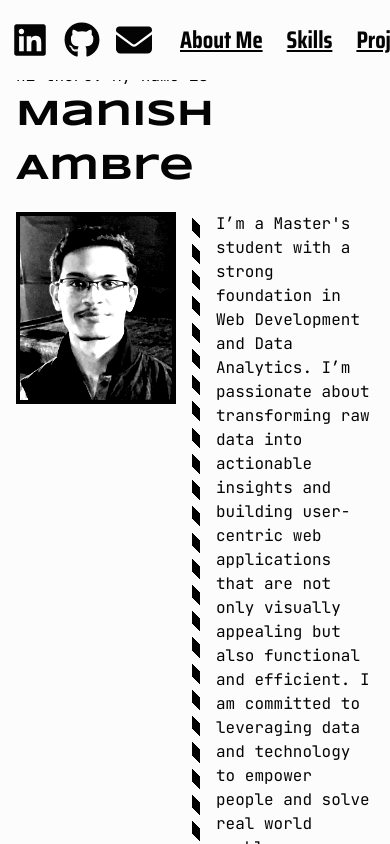
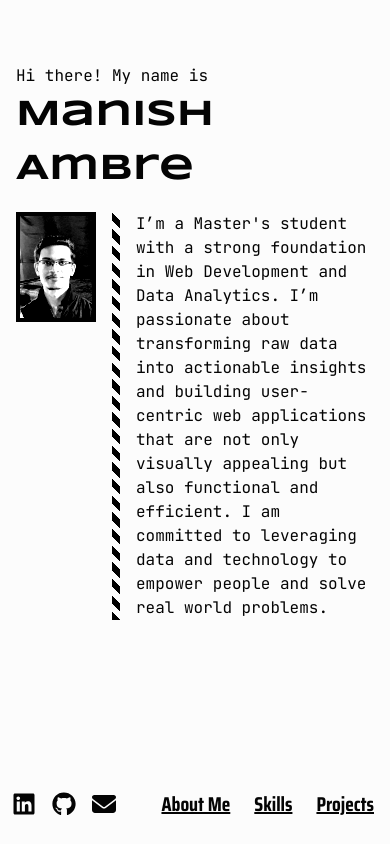
Before and after one commit to manishambre5/manishambre5.github.io, a React (Vite) app: page / in a window 390 px wide. Built offline with nearby package versions, Linux system fonts and the light colour scheme; a web font is replaced by a local one.

Commit message:
Fixed UI

```diff
--- a/package.json
+++ b/package.json
@@ -3,7 +3,7 @@
   "private": true,
   "version": "0.0.0",
   "type": "module",
-  "homepage": "https://manishambre5.github.io/manishambre5.github.io",
+  "homepage": "https://manishambre5.github.io/",
   "scripts": {
     "dev": "vite",
     "build": "vite build",
--- a/src/App.jsx
+++ b/src/App.jsx
@@ -10,7 +10,7 @@ function App() {
   return (
     <div className='grid auto-rows-auto h-screen overflow-hidden'>
       <Nav />
-      <main className='row-start-2 overflow-y-scroll snap-mandatory snap-y'>
+      <main className='row-start-2 grid auto-rows-auto overflow-y-scroll snap-mandatory snap-y'>
         <Landing />
         <Skills />
         <Projects />
--- a/src/components/Footer.jsx
+++ b/src/components/Footer.jsx
@@ -1,8 +1,7 @@
 function Footer() {
     return (
-        <footer className="h-20 w-full flex flex-col gap-4 justify-center items-center px-4 md:px-2 snap-end scroll-mt-20 -z-10">
+        <footer className="h-20 w-full flex flex-col gap-4 justify-center items-center px-4 md:px-2 snap-end scroll-mt-20 mb-20 -z-10">
             <p className="font-bold">&copy; {new Date().getFullYear()} Manish Ambre. All rights reserved.</p>
-
         </footer>
     )
 }
--- a/src/components/Landing.jsx
+++ b/src/components/Landing.jsx
@@ -2,14 +2,14 @@ import picture from '../assets/profile.jpg';
 
 function Landing() {
     return (
-        <section id='AboutMe' className='h-[calc(100vh-5rem)] mt-20 scroll-mt-20 flex flex-col gap-4 justify-center items-center px-4 md:px-2 snap-start -z-10'>
+        <section id='AboutMe' className='h-[calc(100vh-5rem)] mb-20 sm:mb-0 sm:mt-20 pb-20 sm:scroll-mt-20 flex flex-col gap-4 justify-center items-center px-4 md:px-2 snap-start -z-10'>
             <section className="">
                 <h2 className='font-mono text-base sm:text-2xl lg:text-3xl'>Hi there! My name is</h2>
                 <h1 className='font-me text-4xl sm:text-5xl md:text-6xl lg:text-7xl font-bold'>Manish Ambre</h1>
             </section>
             <section className='flex flex-row gap-4 items-start justify-center'>
                 <picture className="overflow-clip shrink-0">
-                    <img src={picture} className='h-48 w-40 profile border-4 object-cover object-bottom' />
+                    <img src={picture} className='w-20 md:h-48 md:w-40 profile border-4 object-cover object-bottom' />
                 </picture>
                 <blockquote className="font-mono text-base sm:text-lg lg:text-2xl sm:max-w-2/3">
                 I’m a Master's student with a strong foundation in Web Development and Data Analytics. I’m passionate about transforming raw data into actionable insights and building user-centric web applications that are not only visually appealing but also functional and efficient. I am committed to leveraging data and technology to empower people and solve real world problems.
--- a/src/components/Nav.jsx
+++ b/src/components/Nav.jsx
@@ -2,7 +2,7 @@ import { FaEnvelope, FaGithub, FaLinkedin } from 'react-icons/fa6'
 
 function Nav () {
     return (
-        <nav className='w-full h-20 flex flex-nowrap gap-4 items-center justify-between fixed p-2 bg-white text-3xl sm:text-4xl z-10'>
+        <nav className='w-full h-20 flex flex-nowrap gap-4 items-center justify-between fixed sm:top-0 bottom-0 p-2 bg-white z-10'>
             <aside className='shrink-0 flex gap-2 sm:gap-7'>
                 <a href='https://www.linkedin.com/in/manishambre5/'><FaLinkedin className='' /></a>
                 <a href='https://github.com/manishambre5'><FaGithub className='' /></a>
--- a/src/components/Projects.jsx
+++ b/src/components/Projects.jsx
@@ -2,11 +2,11 @@ import projects from '../assets/projects'
 
 function Projects (props) {
     return (
-        <section id='Projects' className='h-auto flex flex-col gap-2 md:gap-4 lg:h-screen snap-start scroll-mt-20 px-4 md:px-2 justify-center -z-10'>
+        <section id='Projects' className='h-auto flex flex-col gap-2 md:gap-4 lg:h-screen snap-start sm:scroll-mt-20 px-4 md:px-2 justify-start -z-10'>
             <header className="">
                 <h1 className='font-mono text-center'>PROJECTS</h1>
             </header>
-            <section className="columns-1 sm:columns-2 lg:columns-3 gap-4 space-y-4 mb-4">
+            <section className="columns-1 sm:columns-2 lg:columns-3 gap-4 space-y-4">
                 {projects.map((project) => (
                     <article className="card flex flex-col gap-2 p-4 w-full break-inside-avoid">
                         <h2 className="text-2xl font-bold font-mono">{project.title}</h2>
--- a/src/components/Skills.jsx
+++ b/src/components/Skills.jsx
@@ -2,7 +2,7 @@ import { FaPython, FaReact } from "react-icons/fa6";
 
 function Skills() {
     return (
-        <section id='Skills' className='h-[calc(100vh-5rem)] flex flex-col gap-2 md:gap-4 snap-start scroll-mt-20 px-4 md:px-2 bg-black justify-center -z-10'>
+        <section id='Skills' className='h-[calc(100vh-5rem)] flex flex-col gap-2 md:gap-4 snap-start sm:scroll-mt-20 px-4 md:px-2 bg-black justify-center mb-20 sm:mb-0 pb-20 -z-10'>
             <header className="">
                 <h1 className='font-mono text-white text-center'>SKILLS</h1>
             </header>
--- a/src/index.css
+++ b/src/index.css
@@ -26,7 +26,7 @@
     @apply text-5xl leading-normal
   }
   nav > section > a {
-    @apply font-primary font-bold bg-white text-black p-1 sm:p-2 border-4 border-transparent underline text-2xl;
+    @apply font-primary font-bold bg-white text-black p-1 sm:p-2 border-4 border-transparent underline text-xl sm:text-2xl;
     @variant hover {
       @apply border-black button-shadow transition-all duration-200;
     }
@@ -35,12 +35,12 @@
     }
   }
   nav > aside > a {
-    @apply text-4xl bg-white text-black p-1 sm:p-2;
+    @apply text-2xl sm:text-4xl bg-white text-black p-1 sm:p-2;
   }
   button {
     @apply border-4 p-2 text-xl font-medium font-mono bg-white border-black text-black cursor-pointer;
     @variant hover {
-      @apply button-shadow transition-all duration-200;
+      @apply underline button-shadow transition-all duration-200;
     }
   }
   button:focus,
@@ -60,7 +60,7 @@
     @apply bg-white border-8 border-black inset-shadow
   }
   .keyword {
-    @apply bg-black text-white py-1 px-2 cursor-default font-mono;
+    @apply bg-black text-white py-1 px-2 cursor-default font-mono text-xs md:text-sm lg:text-lg;
     @variant hover {
       @apply button-shadow transition-all duration-200;
     }
--- a/vite.config.js
+++ b/vite.config.js
@@ -9,5 +9,8 @@ export default defineConfig({
     outDir: 'dist',
     emptyOutDir: true
   },
+  server: {
+    host: '0.0.0.0'
+  },
   plugins: [react(), tailwindcss()],
 })
```
